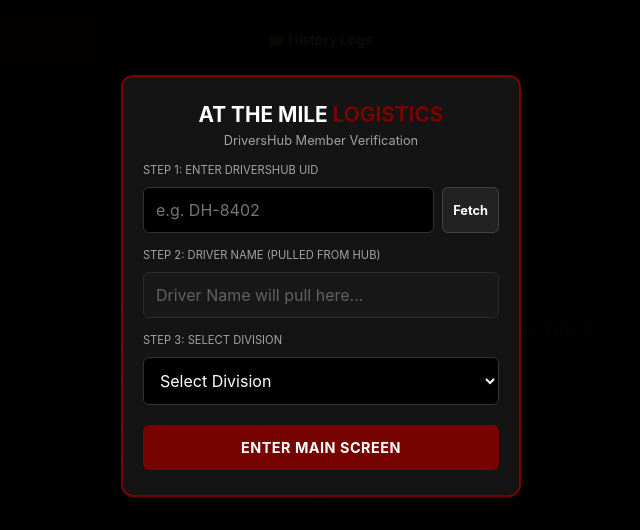
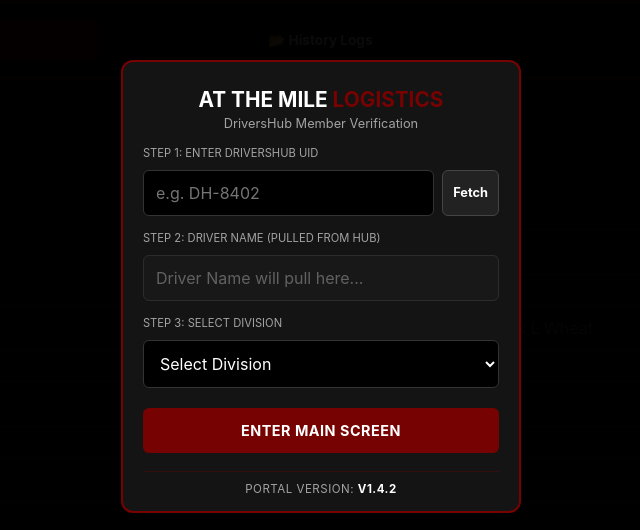
Before and after one commit to Syverro/atmfarmsrp, a plain HTML site: page index.html in a window 1280 px wide. Shown: the part 114-644 px from the top of the page, without its empty margins (319-959 px from the left). Drawn offline with Linux system fonts and the light colour scheme.

Commit message:
Update index.html

```diff
--- a/index.html
+++ b/index.html
@@ -28,8 +28,8 @@
 
     /* AUTH MODAL */
     #authOverlay { position: fixed; top: 0; left: 0; width: 100%; height: 100%; background: rgba(0, 0, 0, 0.96); display: flex; justify-content: center; align-items: center; z-index: 999; padding: 15px; }
-    .auth-card { background: var(--bg-card); border: 2px solid var(--primary-red); padding: 25px 20px; border-radius: 12px; width: 100%; max-width: 400px; text-align: center; }
-    .auth-card h2 { color: var(--pure-white); margin-bottom: 6px; font-size: 1.3rem; }
+    .auth-card { background: var(--bg-card); border: 2px solid var(--primary-red); padding: 25px 20px 15px 20px; border-radius: 12px; width: 100%; max-width: 400px; text-align: center; display: flex; flex-direction: column; justify-content: space-between; }
+    .auth-card h2 { color: var(--pure-white); margin-bottom: 4px; font-size: 1.3rem; }
     .auth-card h2 span { color: var(--primary-red); }
 
     .nav { display: flex; gap: 6px; margin-bottom: 15px; flex-wrap: wrap; }
@@ -68,15 +68,24 @@
     tr:hover { background: var(--bg-hover); }
 
     .badge { padding: 4px 6px; border-radius: 4px; font-size: 0.7rem; font-weight: bold; display: inline-block; white-space: nowrap; }
-    .badge-open { background: var(--accent-amber); color: #000; }
     .badge-completed { background: var(--primary-red); color: #fff; }
     .badge-success { background: var(--accent-green); color: #000; }
 
     .btn-sm { padding: 6px 10px; font-size: 0.75rem; cursor: pointer; border-radius: 4px; border: none; background: var(--primary-red); color: #fff; font-weight: bold; }
     .btn-sm:hover { background: #990303; }
 
-    /* Pulled status notification */
     .status-msg { font-size: 0.8rem; color: var(--accent-green); font-weight: bold; display: none; margin-top: -5px; margin-bottom: 5px; }
+
+    /* Login Version Tag */
+    .login-version-footer {
+      margin-top: 18px;
+      padding-top: 10px;
+      border-top: 1px solid rgba(119, 2, 2, 0.3);
+      font-size: 0.72rem;
+      color: var(--text-muted);
+      letter-spacing: 0.5px;
+      text-transform: uppercase;
+    }
   </style>
 </head>
 <body>
@@ -84,6 +93,7 @@
   <!-- LOGIN / PROFILE MODAL -->
   <div id="authOverlay">
     <div class="auth-card">
+      <div>
         <h2>AT THE MILE <span>LOGISTICS</span></h2>
         <p style="color: var(--text-muted); font-size: 0.8rem; margin-bottom: 15px;">DriversHub Member Verification</p>
 
@@ -100,7 +110,7 @@
           <label style="text-align: left; font-size: 0.7rem; color: var(--text-muted); margin-top: 5px;">STEP 2: DRIVER NAME (PULLED FROM HUB)</label>
           <input type="text" id="loginName" placeholder="Driver Name will pull here..." required readonly style="opacity: 0.8; background: #1a1a1a;">
 
-        <!-- STEP 3: DIVISION / DEPARTMENT SELECT -->
+          <!-- STEP 3: DIVISION SELECT -->
           <label style="text-align: left; font-size: 0.7rem; color: var(--text-muted); margin-top: 5px;">STEP 3: SELECT DIVISION</label>
           <select id="loginDepartment" required>
             <option value="">Select Division</option>
@@ -112,6 +122,12 @@
 
           <button type="submit" class="btn-primary" style="margin-top: 10px;">Enter Main Screen</button>
         </form>
+      </div>
+
+      <!-- AUTO-UPDATE VERSION FOOTER -->
+      <div class="login-version-footer">
+        Portal Version: <span id="loginVersionDisplay" style="color: var(--pure-white); font-weight: bold;">--</span>
+      </div>
     </div>
   </div>
 
@@ -262,17 +278,24 @@
   </div>
 
   <script>
+    // AUTO-UPDATE SYSTEM VERSION NUMBER
+    const APP_VERSION = "v1.4.2";
+
     let currentUser = JSON.parse(localStorage.getItem('atm_user')) || null;
     let jobCards = JSON.parse(localStorage.getItem('atm_job_cards')) || [];
     let scaleLogs = JSON.parse(localStorage.getItem('atm_scale')) || [];
 
-    // Optional: DriversHub UID lookup map
     const driversHubRoster = {
       "DH-1001": "Angus Ferrari",
       "DH-1002": "Syverro",
       "DH-1003": "John Doe",
       "DH-1004": "Alex Smith"
     };
+
+    // Populate version across screen elements on load
+    function initVersionTag() {
+      document.getElementById('loginVersionDisplay').innerText = APP_VERSION;
+    }
 
     function fetchDriversHubName() {
       const uidInput = document.getElementById('loginUid').value.trim().toUpperCase();
@@ -284,11 +307,9 @@
         return;
       }
 
-      // Check lookup table or derive default driver profile name
       if (driversHubRoster[uidInput]) {
         nameInput.value = driversHubRoster[uidInput];
       } else {
-        // Generates formatted driver profile name if UID is not pre-mapped
         nameInput.value = "Driver " + uidInput;
       }
 
@@ -303,7 +324,6 @@
         document.getElementById('authOverlay').style.display = 'none';
         document.getElementById('currentUserDisplay').innerText = `${currentUser.name} [${currentUser.uid}] (${currentUser.department})`;
 
-        // AUTOFILL JOB CARD AND SCALE TICKET
         document.getElementById('cardDriver').value = currentUser.name;
         document.getElementById('cardUid').value = currentUser.uid;
         document.getElementById('cardDept').value = currentUser.department;
@@ -368,7 +388,6 @@
       localStorage.setItem('atm_job_cards', JSON.stringify(jobCards));
       renderJobCards();
 
-      // Clear job entry fields
       document.getElementById('cardRig').value = '';
       document.getElementById('cardTrailer').value = '';
       document.getElementById('cardCargo').value = '';
@@ -441,6 +460,7 @@
       });
     }
 
+    initVersionTag();
     checkAuth();
     renderJobCards();
     renderScale();
```
Lines whose indentation alone changed are shown as unchanged.
